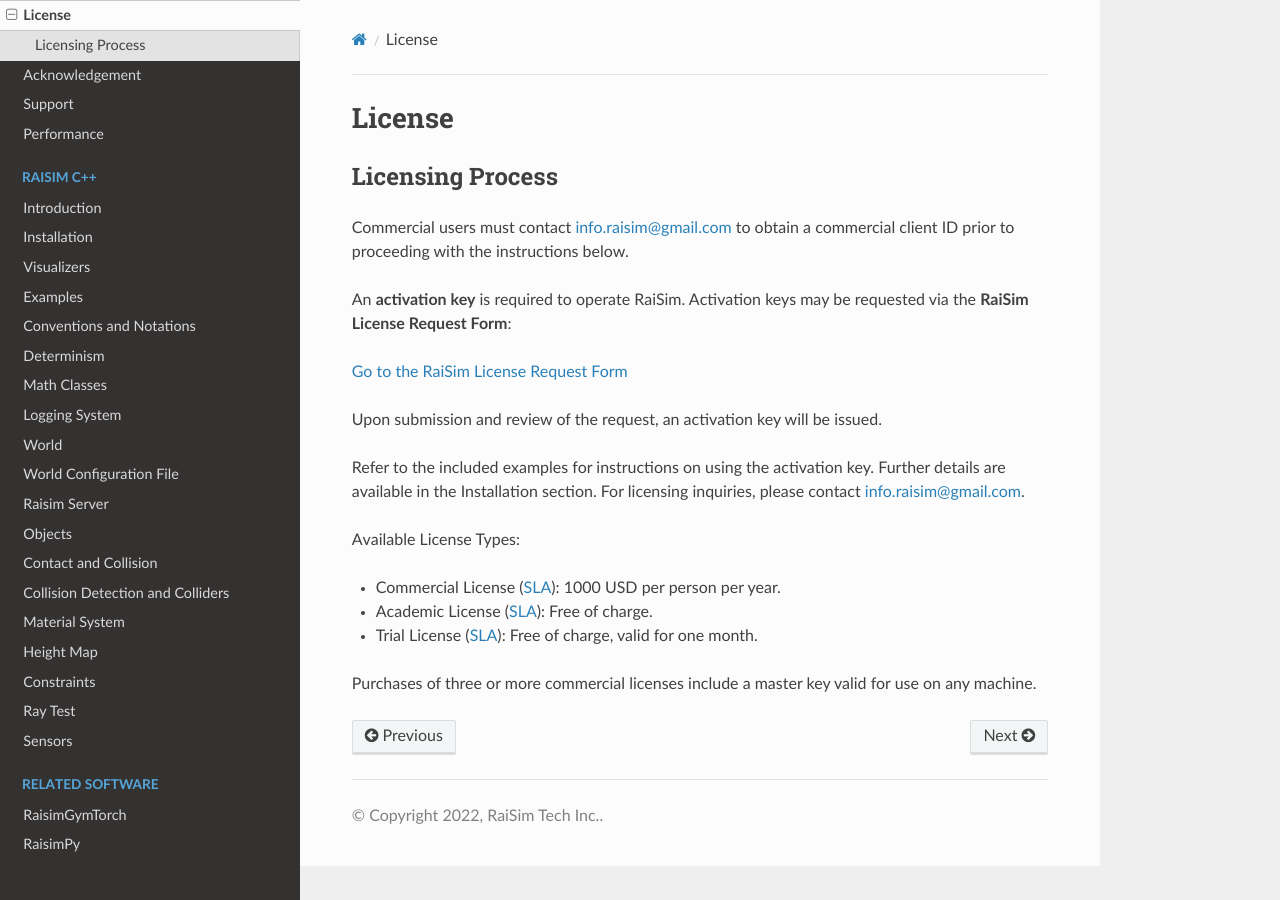
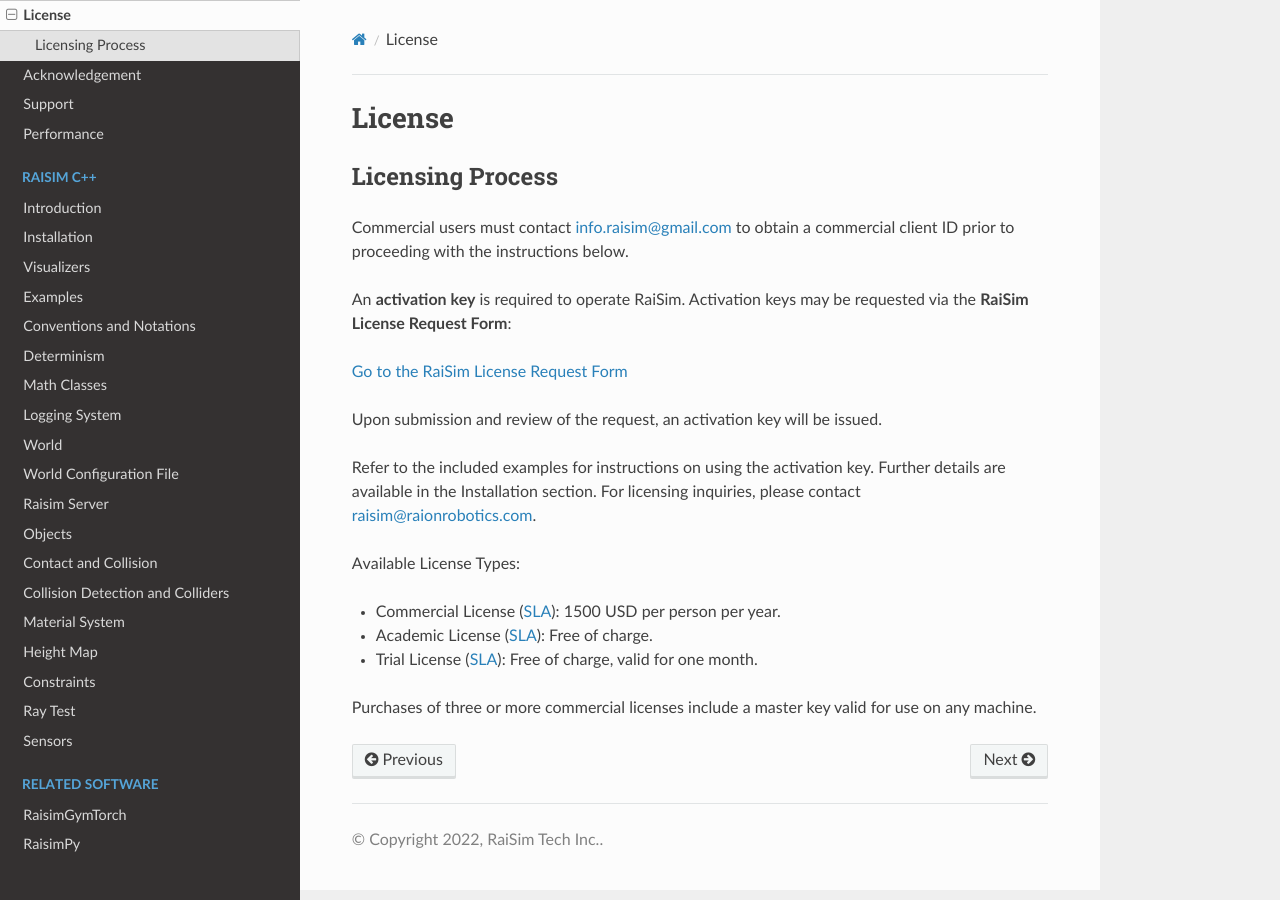
Before and after one commit to raisimTech/raisim2Lib, a Sphinx documentation site: the page built from docs/sections/License.rst, in a window 1280 px wide. Built offline with Sphinx 7.4.7 and the Read the Docs theme 3.1.0, drawn with Linux system fonts in a browser that asks for light colours.

Commit message:
license update

```diff
--- a/docs/sections/License.rst
+++ b/docs/sections/License.rst
@@ -16,11 +16,11 @@
 
 Refer to the included examples for instructions on using the activation key.
 Further details are available in the Installation section.
-For licensing inquiries, please contact info.raisim@gmail.com.
+For licensing inquiries, please contact raisim@raionrobotics.com.
 
 Available License Types:
 
-* Commercial License (`SLA <https://drive.google.com/file/d/1IAHbS8mXTCyVAnMikp3WyT0cCqFCxTZw/view?usp=sharing>`__): 1000 USD per person per year.
+* Commercial License (`SLA <https://drive.google.com/file/d/1IAHbS8mXTCyVAnMikp3WyT0cCqFCxTZw/view?usp=sharing>`__): 1500 USD per person per year.
 * Academic License (`SLA <https://drive.google.com/file/d/10W_9H8Ur37B6GllR0Qb3JQyj7Fh-AVlx/view?usp=sharing>`__): Free of charge.
 * Trial License (`SLA <https://drive.google.com/file/d/1-fUZx2_h9UO3KcePWRjRz-itiypHORp2/view?usp=sharing>`__): Free of charge, valid for one month.
 
```
